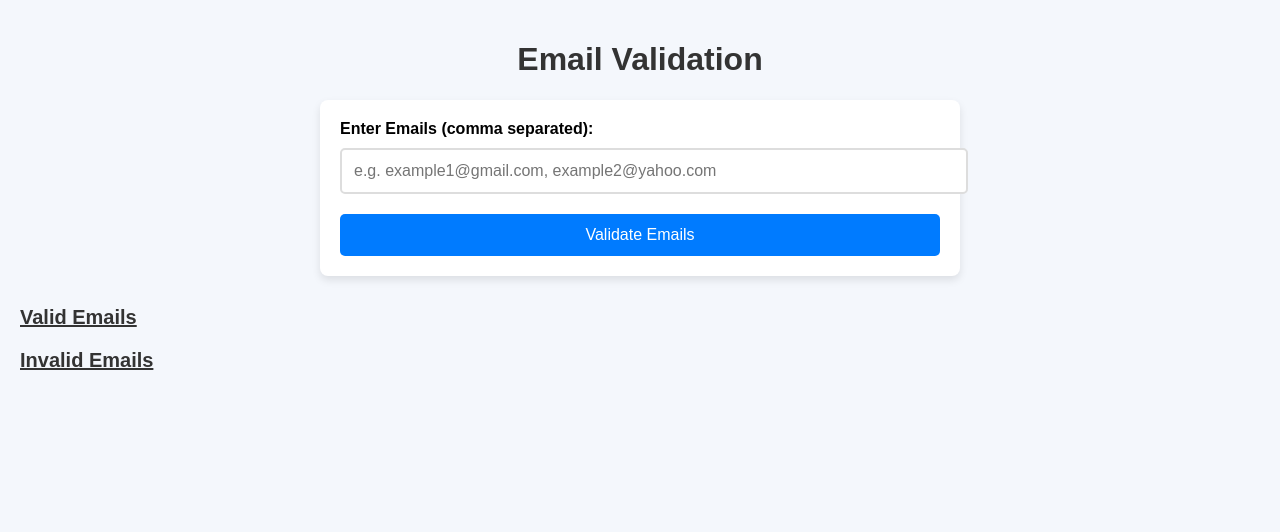
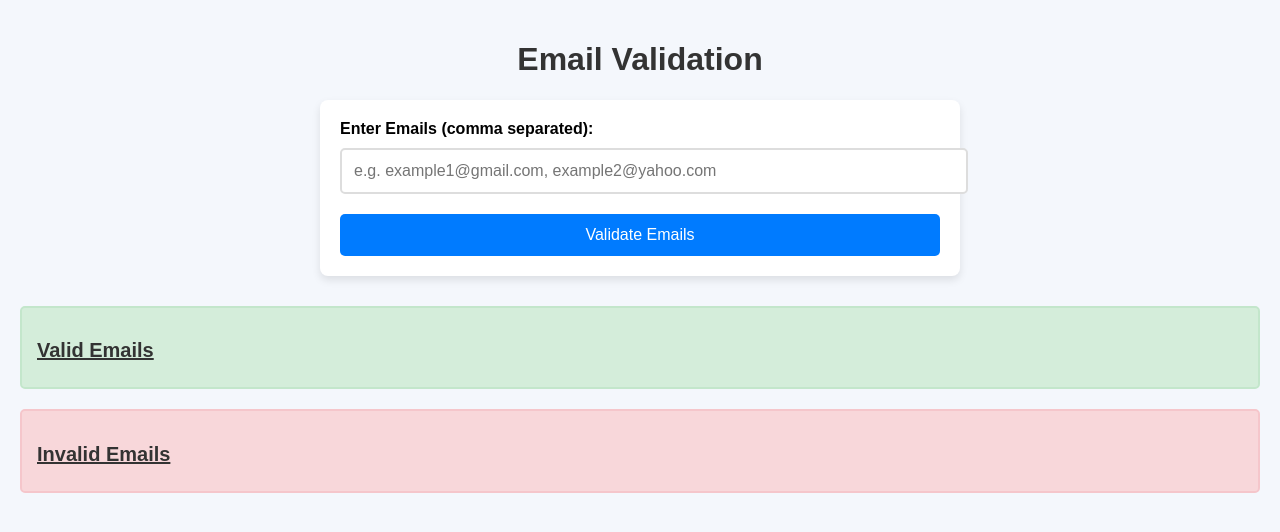
Before and after one commit to alpha33tt/Email-Verifier, a Flask app: page /verify in a window 1280 px wide. Shown: the top 532 px of the page. Run offline with Flask 3, Linux system fonts and the light colour scheme.

Commit message:
Update verify.html

```diff
--- a/templates/verify.html
+++ b/templates/verify.html
@@ -64,33 +64,40 @@
 
         .result-section {
             margin-bottom: 20px;
+            padding: 15px;
+            border-radius: 5px;
+        }
+
+        .valid-box {
+            background-color: #d4edda;
+            color: #155724;
+            border: 2px solid #c3e6cb;
+        }
+
+        .invalid-box {
+            background-color: #f8d7da;
+            color: #721c24;
+            border: 2px solid #f5c6cb;
         }
 
         .result-section h2 {
             font-size: 20px;
             color: #333;
             text-decoration: underline;
+            margin-bottom: 10px;
         }
 
         ul {
             list-style-type: none;
             padding: 0;
+            margin: 0;
         }
 
         li {
             padding: 8px;
             margin: 5px 0;
             border-radius: 4px;
-        }
-
-        .valid {
-            background-color: #d4edda;
-            color: #155724;
-        }
-
-        .invalid {
-            background-color: #f8d7da;
-            color: #721c24;
+            background-color: #fff;
         }
 
         .error-message {
@@ -113,12 +120,12 @@
     </div>
 
     <div id="results">
-        <div class="result-section" id="valid-results">
+        <div class="result-section valid-box" id="valid-results">
             <h2>Valid Emails</h2>
             <ul id="valid-emails"></ul>
         </div>
 
-        <div class="result-section" id="invalid-results">
+        <div class="result-section invalid-box" id="invalid-results">
             <h2>Invalid Emails</h2>
             <ul id="invalid-emails"></ul>
         </div>
@@ -173,14 +180,15 @@
                 success: function(response) {
                     // Display valid emails
                     response.valid.forEach(function(email) {
-                        $('#valid-emails').append('<li class="valid">' + email.email + ' (MX: ' + email.mx_record + ', SMTP Verified: ' + email.smtp_verified + ')</li>');
+                        $('#valid-emails').append('<li>' + email.email + ' (MX: ' + email.mx_record + ', SMTP Verified: ' + email.smtp_verified + ')</li>');
                     });
 
                     // Display invalid emails
                     response.invalid.forEach(function(email) {
-                        $('#invalid-emails').append('<li class="invalid">' + email + '</li>');
+                        $('#invalid-emails').append('<li>' + email + '</li>');
                     });
 
+                    // Handle case when no emails are valid or invalid
                     if (response.valid.length === 0 && response.invalid.length === 0) {
                         $('#error-message').text('No valid or invalid emails found.');
                     }
```
